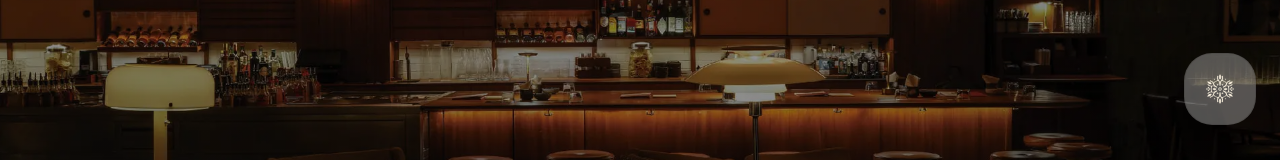
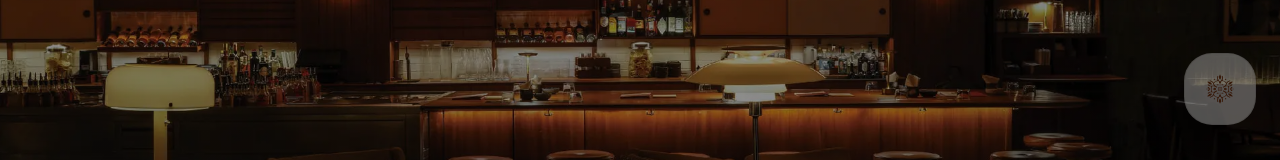
Before and after one commit to albiruby/SAMS-SAMS, a Next.js app: page / in a window 1280 px wide. Shown: the part 311-471 px from the top of the page. Built offline with nearby package versions, Linux system fonts and the light colour scheme.

Commit message:
dynamic theme context: filter auto-adapts per page bg

```diff
--- a/src/app/collaborations/page.js
+++ b/src/app/collaborations/page.js
@@ -1,12 +1,11 @@
+"use client";
+
+import { useEffect } from "react";
 import Link from "next/link";
 import Header from "@/components/Header";
 import Footer from "@/components/Footer";
 import ScrollReveal from "@/components/ScrollReveal";
-
-export const metadata = {
-  title: "Collaborations — Samsara Group",
-  description: "Partnerships, alliances, and creative residencies with Samsara Group.",
-};
+import { useTheme } from "@/components/ThemeProvider";
 
 const collaborations = [
   {
@@ -30,6 +29,9 @@ const collaborations = [
 ];
 
 export default function CollaborationsPage() {
+  const { setTheme } = useTheme();
+  useEffect(() => { setTheme("dark"); return () => setTheme("light"); }, [setTheme]);
+
   return (
     <div className="dark bg-primary-container text-on-primary-container">
       <Header />
--- a/src/app/layout.js
+++ b/src/app/layout.js
@@ -1,5 +1,6 @@
 import { Inter } from "next/font/google";
 import "./globals.css";
+import { ThemeProvider } from "@/components/ThemeProvider";
 import FloatingFilter from "@/components/FloatingFilter";
 
 const inter = Inter({
@@ -17,8 +18,10 @@ export default function RootLayout({ children }) {
   return (
     <html lang="en" className={`${inter.variable}`}>
       <body className="bg-surface font-sans text-on-surface antialiased">
-        {children}
-        <FloatingFilter />
+        <ThemeProvider>
+          {children}
+          <FloatingFilter />
+        </ThemeProvider>
       </body>
     </html>
   );
--- a/src/app/nocturne/page.js
+++ b/src/app/nocturne/page.js
@@ -1,14 +1,16 @@
+"use client";
+
+import { useEffect } from "react";
 import Link from "next/link";
 import Header from "@/components/Header";
 import Footer from "@/components/Footer";
 import ScrollReveal from "@/components/ScrollReveal";
-
-export const metadata = {
-  title: "Nocturne V — Samsara Group",
-  description: "An evening of deep listening in darkness. Five hours of curated analog sound.",
-};
+import { useTheme } from "@/components/ThemeProvider";
 
 export default function NocturnePage() {
+  const { setTheme } = useTheme();
+  useEffect(() => { setTheme("dark"); return () => setTheme("light"); }, [setTheme]);
+
   return (
     <>
       <Header />
--- a/src/app/page.js
+++ b/src/app/page.js
@@ -1,9 +1,11 @@
 "use client";
 
+import { useEffect } from "react";
 import Link from "next/link";
 import Preloader from "@/components/Preloader";
 import Header from "@/components/Header";
 import Footer from "@/components/Footer";
+import { useTheme } from "@/components/ThemeProvider";
 
 const worlds = [
   { name: "SAMSARA", tagline: "THE SANCTUARY", disciplines: "ACOUSTICS · DINING · RETREAT", href: "/samsara" },
@@ -22,6 +24,9 @@ const marqueeImages = [
 ];
 
 export default function HomePage() {
+  const { setTheme } = useTheme();
+  useEffect(() => { setTheme("dark"); return () => setTheme("light"); }, [setTheme]);
+
   return (
     <>
       <Preloader />
--- a/src/app/samsara/page.js
+++ b/src/app/samsara/page.js
@@ -1,14 +1,16 @@
+"use client";
+
+import { useEffect } from "react";
 import Link from "next/link";
 import Header from "@/components/Header";
 import Footer from "@/components/Footer";
 import ScrollReveal from "@/components/ScrollReveal";
-
-export const metadata = {
-  title: "Samsara — Samsara Group",
-  description: "Sound. Food. Culture. A sanctuary where every frequency is designed.",
-};
+import { useTheme } from "@/components/ThemeProvider";
 
 export default function SamsaraPage() {
+  const { setTheme } = useTheme();
+  useEffect(() => { setTheme("dark"); return () => setTheme("light"); }, [setTheme]);
+
   return (
     <>
       <Header />
--- a/src/app/svvara/page.js
+++ b/src/app/svvara/page.js
@@ -1,12 +1,11 @@
+"use client";
+
+import { useEffect } from "react";
 import Link from "next/link";
 import Header from "@/components/Header";
 import Footer from "@/components/Footer";
 import ScrollReveal from "@/components/ScrollReveal";
-
-export const metadata = {
-  title: "Svvara — Samsara Group",
-  description: "Handcrafted audio objects born from volcanic stone, reclaimed teak, and solid-state electronics.",
-};
+import { useTheme } from "@/components/ThemeProvider";
 
 const products = [
   { name: "MONOLITH 01", description: "Single-driver loudspeaker carved from volcanic basalt. Pure signal path.", price: "IDR 48,000,000" },
@@ -15,6 +14,9 @@ const products = [
 ];
 
 export default function SvvaraPage() {
+  const { setTheme } = useTheme();
+  useEffect(() => { setTheme("dark"); return () => setTheme("light"); }, [setTheme]);
+
   return (
     <>
       <Header />
--- a/src/components/FloatingFilter.js
+++ b/src/components/FloatingFilter.js
@@ -2,7 +2,7 @@
 
 import { useState } from "react";
 import Link from "next/link";
-import { usePathname } from "next/navigation";
+import { useTheme } from "./ThemeProvider";
 
 const categories = [
   { label: "ALL", count: 6, href: "/" },
@@ -14,16 +14,14 @@ const categories = [
   { label: "COMMUNITY", count: null, href: "/community" },
 ];
 
-const darkPages = ["/", "/collaborations", "/samsara", "/svvara", "/nocturne"];
-
 export default function FloatingFilter() {
   const [active, setActive] = useState("ALL");
   const [hovered, setHovered] = useState(false);
-  const pathname = usePathname();
+  const { theme } = useTheme();
 
   const activeCat = categories.find((c) => c.label === active);
-  const isDark = darkPages.includes(pathname);
-  const logoSrc = isDark ? "/logodoanglight.png" : "/logodoangdark.png";
+  const isDark = theme === "dark";
+  const logoSrc = isDark ? "/logodoangdark.png" : "/logodoanglight.png";
 
   return (
     <div
--- /dev/null
+++ b/src/components/ThemeProvider.js
@@ -0,0 +1,18 @@
+"use client";
+
+import { createContext, useContext, useState } from "react";
+
+const ThemeContext = createContext({ theme: "light", setTheme: () => {} });
+
+export function ThemeProvider({ children }) {
+  const [theme, setTheme] = useState("light");
+  return (
+    <ThemeContext.Provider value={{ theme, setTheme }}>
+      {children}
+    </ThemeContext.Provider>
+  );
+}
+
+export function useTheme() {
+  return useContext(ThemeContext);
+}
```
